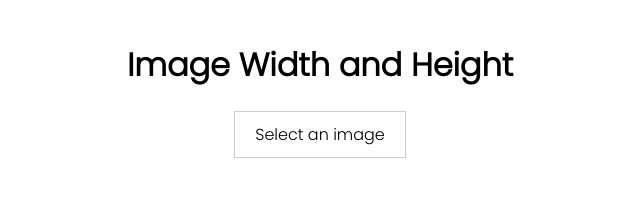
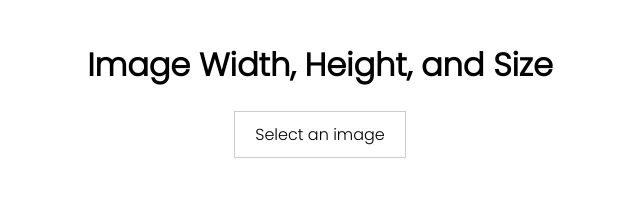
Before and after one commit to peacekeeper09/Image-width-height, a plain HTML site: page index.html in a window 1280 px wide. Shown: the whole page, without its empty margins (320-960 px from the left). Drawn offline with Linux system fonts and the light colour scheme.

Commit message:
Update index.html

```diff
--- a/index.html
+++ b/index.html
@@ -1,12 +1,12 @@
 <!DOCTYPE html>
 <html>
   <head>
-    <title>Image Width and Height</title>
+    <title>Image Width, Height, and Size</title>
     <link rel="stylesheet" type="text/css" href="style.css">
   </head>
   <body>
     <div class="container">
-      <h1>Image Width and Height</h1>
+      <h1>Image Width, Height, and Size</h1>
       <form>
         <label for="imageInput">
           Select an image
```
